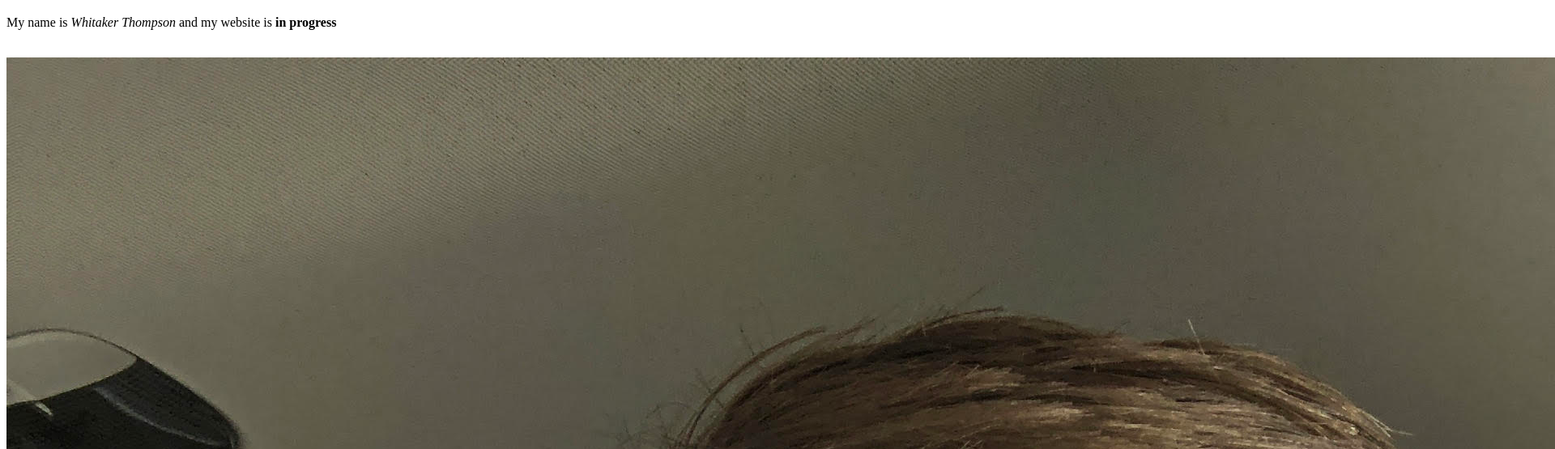
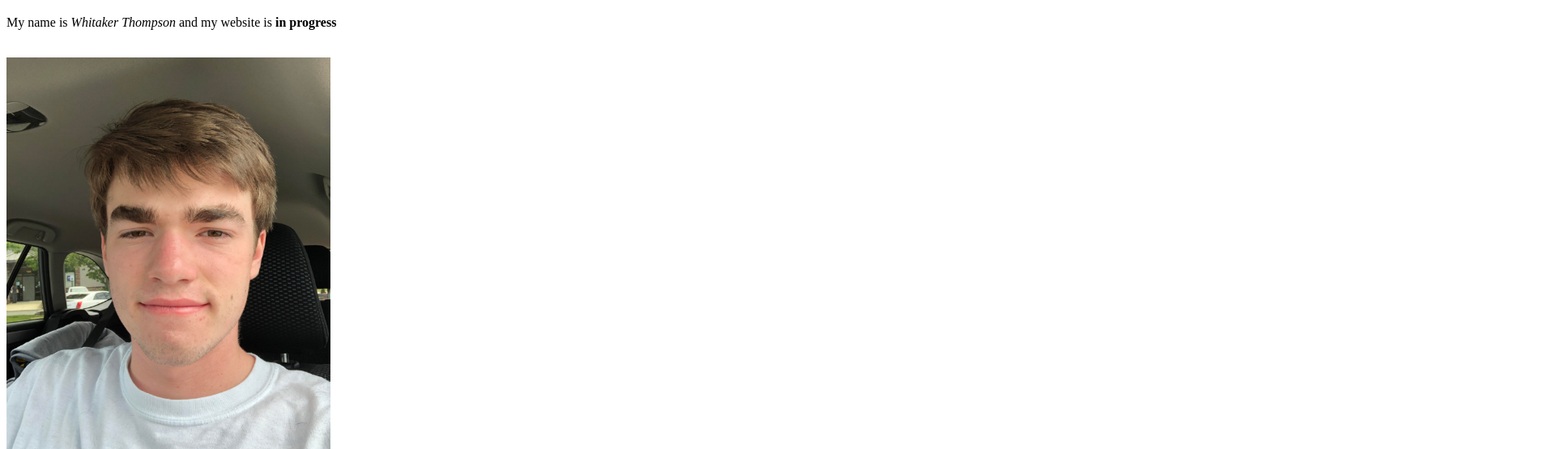
Before and after one commit to whitaker-thompson/whitaker-thompson.github.io, a plain HTML site: page index.html in a window 1280 px wide. Shown: the part 61-616 px from the top of the page at 81% size, 1920 px wide, since content can reach past the window. Drawn offline with Linux system fonts and the light colour scheme.

Commit message:
Changed image width

```diff
--- a/index.html
+++ b/index.html
@@ -7,7 +7,9 @@
 <p>My name is <em>Whitaker Thompson</em> and my website is <strong> in progress </strong></p>
 
 <br>
-<img src="html-practice\airbnbProfilePic.jpg">
+<img src="html-practice\airbnbProfilePic.jpg" alt="Profile Pic"
+    width="400"
+    height="500">
 
 
 
```
